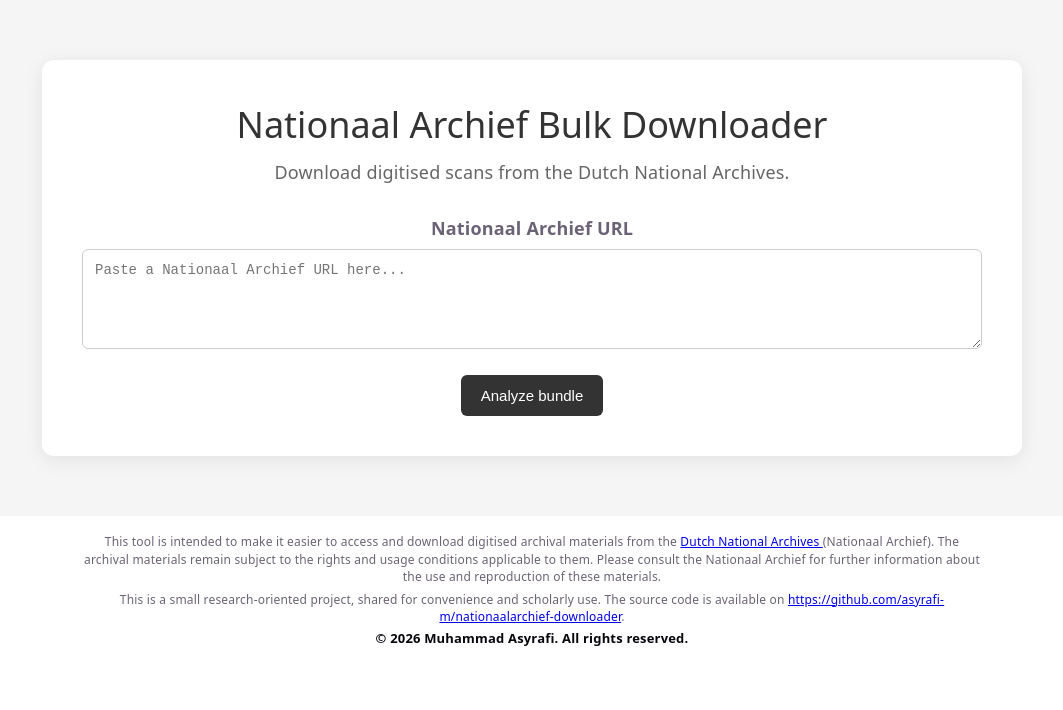
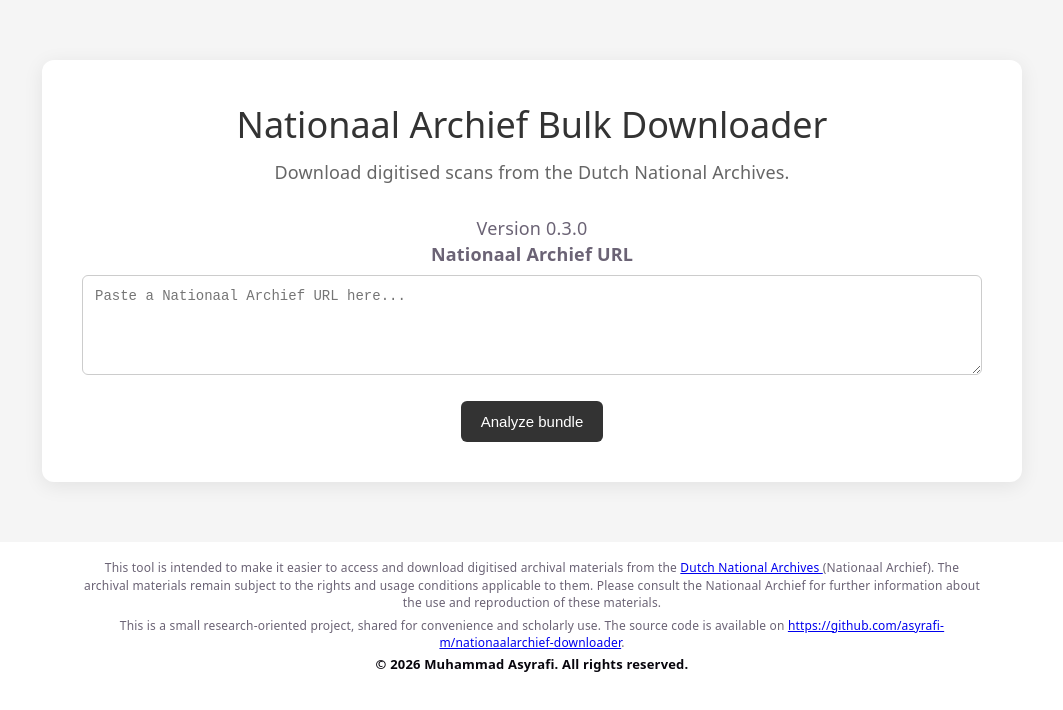
Before and after one commit to asyrafi-m/nationaalarchief-downloader, a Svelte app: page / in a window 1280 px wide. Shown: the top 710 px of the page, without its empty margins (108-1171 px from the left). Built offline with nearby package versions, Linux system fonts and the light colour scheme.

Commit message:
Add version information to App.svelte

```diff
--- a/src/App.svelte
+++ b/src/App.svelte
@@ -150,6 +150,9 @@
 
     <p class="intro">
       Download digitised scans from the Dutch National Archives.
+    </p>
+    <p>
+      Version 0.3.0
     </p>
 
     <label for="archive-url">
```
